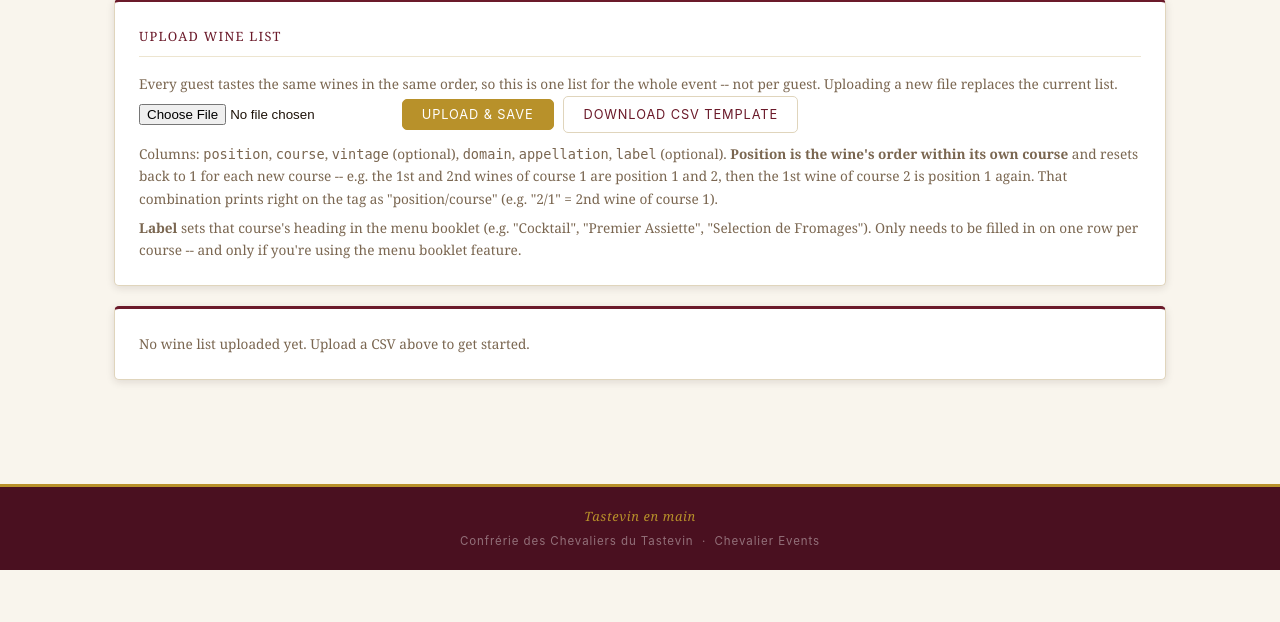
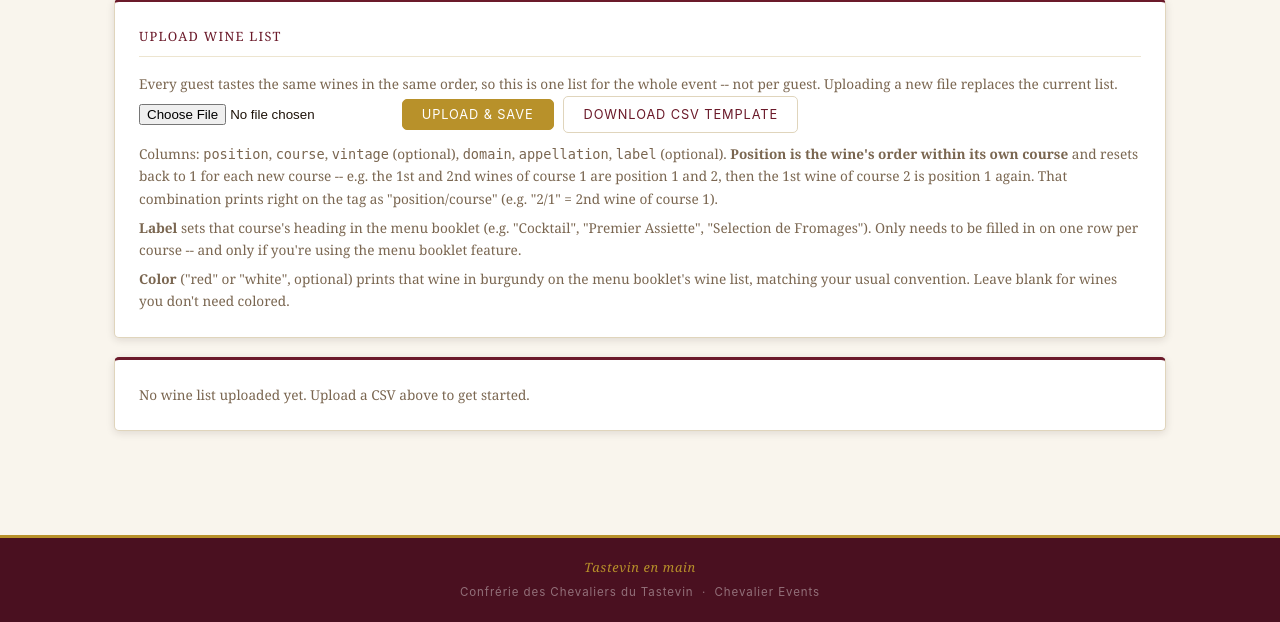
Before and after one commit to 2ndkwak/chevalier-events, a Python web app: template frontend/templates/admin/seating/winetags.html in a window 1280 px wide. Shown: the part 299-921 px from the top of the page. Before the commit the page ends 869 px from the top, so only its background shows below. Run offline with Jinja, Linux system fonts and the light colour scheme; the template is opened without the code that fills it, so the values that code supplies are empty.

Commit message:
Stage A (menu booklet): WineTag.color field; include previously-uncommitted tab reorder/rename

```diff
--- a/backend/app.py
+++ b/backend/app.py
@@ -114,6 +114,7 @@ def _auto_migrate():
         ("rsvp_guests", "is_officer",    "BOOLEAN DEFAULT 0"),
         ("rsvp_guests", "officer_title", "VARCHAR(200)"),
         ("rsvp_guests", "officer_rank",  "INTEGER"),
+        ("wine_tags", "color", "VARCHAR(10)"),
     ]
     with db.engine.connect() as conn:
         for table, column, col_type in migrations:
--- a/backend/models.py
+++ b/backend/models.py
@@ -419,6 +419,8 @@ class WineTag(db.Model):
     vintage     = db.Column(db.String(20))
     domain      = db.Column(db.String(200), nullable=False)
     appellation = db.Column(db.String(300), nullable=False)
+    color       = db.Column(db.String(10), nullable=True)  # "red" | "white" -- for the menu booklet
+    color       = db.Column(db.String(10), nullable=True)  # "red" | "white" -- for the menu booklet
 
     created_at  = db.Column(db.DateTime, default=datetime.utcnow)
     updated_at  = db.Column(db.DateTime, default=datetime.utcnow,
--- a/frontend/templates/admin/seating/print.html
+++ b/frontend/templates/admin/seating/print.html
@@ -476,10 +476,10 @@
   <a href="{{ url_for('seating.wine_tags', event_id=event.id) }}"
      class="tab">⑥ Wine Tags</a>
   <button class="tab" onclick="showTab('namecards',this)">⑦ Table Name Cards</button>
+  <a href="{{ url_for('seating.officer_ranking', event_id=event.id) }}"
+     class="tab">⑧ Officer Ranking</a>
   <a href="{{ url_for('seating.menu_items', event_id=event.id) }}"
-     class="tab">⑧ Menu</a>
-  <a href="{{ url_for('seating.officer_ranking', event_id=event.id) }}"
-     class="tab">⑨ Officer Ranking</a>
+     class="tab">⑨ Menu and Booklet</a>
 </div>
 
 <!-- ══════════════════════════════════════════════════════════════════════════
--- a/frontend/templates/admin/seating/winetags.html
+++ b/frontend/templates/admin/seating/winetags.html
@@ -43,6 +43,11 @@
     "Premier Assiette", "Selection de Fromages"). Only needs to be filled in on one row per
     course -- and only if you're using the menu booklet feature.
   </p>
+  <p class="text-muted text-sm" style="margin-top:.4rem; margin-bottom:0;">
+    <strong>Color</strong> ("red" or "white", optional) prints that wine in burgundy on the
+    menu booklet's wine list, matching your usual convention. Leave blank for wines you don't
+    need colored.
+  </p>
 </div>
 
 {% if wines %}
```
Also changed, not shown: backend/routes/seating.py (+9 -4 lines).
